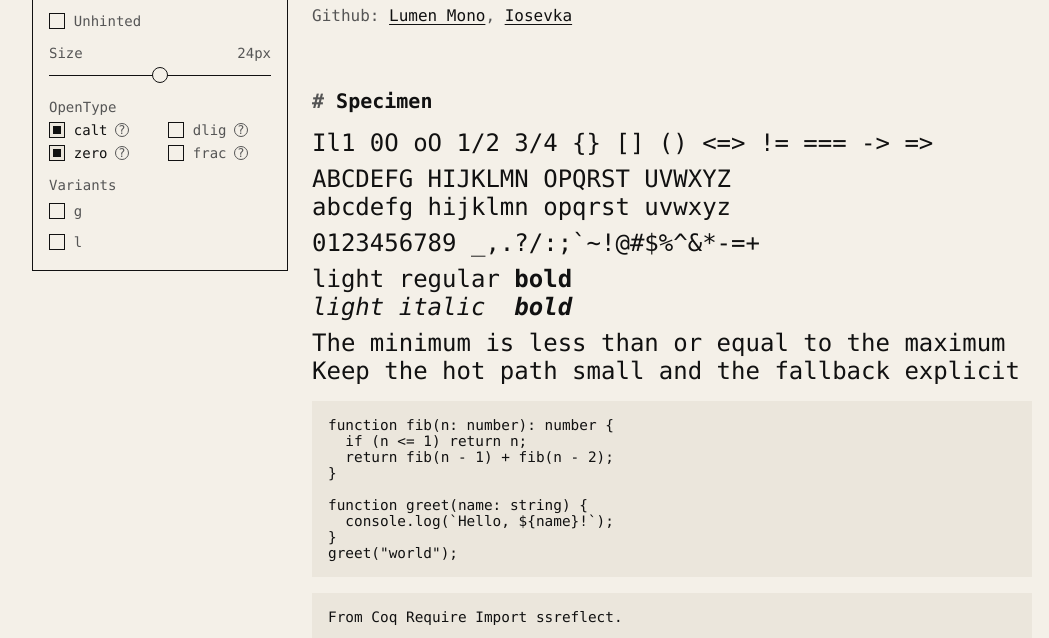
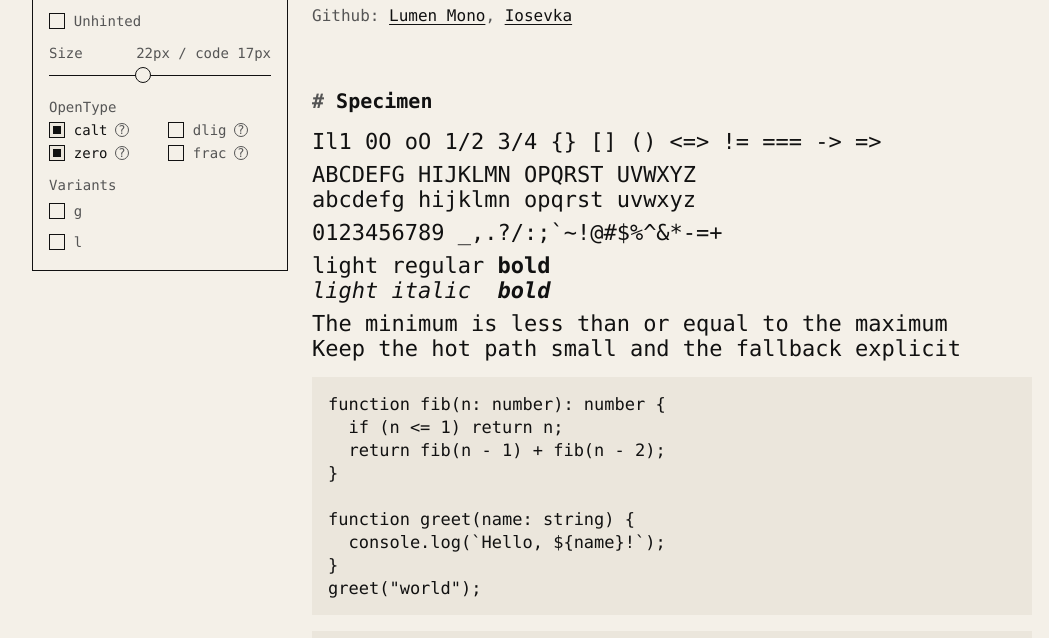
Before and after one commit to 1024th/LumenMono, a plain HTML site: page index.html in a window 1280 px wide. Shown: the part 162-800 px from the top of the page, without its empty margins (88-1137 px from the left). Drawn offline with Linux system fonts and the light colour scheme; a web font is replaced by a local one.

Commit message:
Link code sample size to specimen size

```diff
--- a/index.html
+++ b/index.html
@@ -51,9 +51,9 @@
 
         <div class="control-group">
           <label class="control-label control-row" for="font-size">
-            Size <output for="font-size" data-size-output>24px</output>
+            Size <output for="font-size" data-size-output>22px / code 16px</output>
           </label>
-          <input id="font-size" type="range" min="12" max="36" value="24" data-sample-control="size" />
+          <input id="font-size" type="range" min="12" max="36" value="22" data-sample-control="size" />
         </div>
 
         <fieldset class="control-group feature-controls">
@@ -296,6 +296,7 @@ Qed.</code></pre>
     const controlsPanel = controls.querySelector("details");
     const sizeOutput = document.querySelector("[data-size-output]");
     const compactControls = window.matchMedia("(max-width: 840px)");
+    const codeSizeScale = 0.75;
 
     const stateFromControls = () => ({
       weight: controls.querySelector('[data-sample-control="weight"]:checked').value,
@@ -313,6 +314,8 @@ Qed.</code></pre>
     });
 
     const applyState = (state) => {
+      const sampleSize = Number(state.size);
+      const codeSize = Math.round(sampleSize * codeSizeScale);
       const features = ["calt", "dlig", "zero", "frac"]
         .map((feature) => `"${feature}" ${state[feature] ? 1 : 0}`);
       if (state.cv42Enabled) {
@@ -326,8 +329,9 @@ Qed.</code></pre>
       specimen.style.setProperty("--sample-weight", state.weight);
       specimen.style.setProperty("--sample-style", state.italic ? "italic" : "normal");
       specimen.style.setProperty("--sample-size", `${state.size}px`);
+      specimen.style.setProperty("--code-size", `${codeSize}px`);
       specimen.style.setProperty("--sample-features", features.join(", "));
-      sizeOutput.value = `${state.size}px`;
+      sizeOutput.value = `${state.size}px / code ${codeSize}px`;
     };
 
     applyState(stateFromControls());
--- a/styles.css
+++ b/styles.css
@@ -407,7 +407,8 @@ a:hover {
   --sample-family: var(--font-family);
   --sample-weight: 400;
   --sample-style: normal;
-  --sample-size: 24px;
+  --sample-size: 22px;
+  --code-size: 16px;
   --sample-features: "calt" 1, "dlig" 0, "zero" 1, "frac" 0;
   padding: var(--space-md) 0;
   font-family:
@@ -440,7 +441,8 @@ a:hover {
     Menlo,
     Consolas,
     monospace;
-  font-size: 0.9rem;
+  font-size: var(--code-size);
+  line-height: 1.35;
   overflow-x: auto;
   white-space: pre;
 }
```
